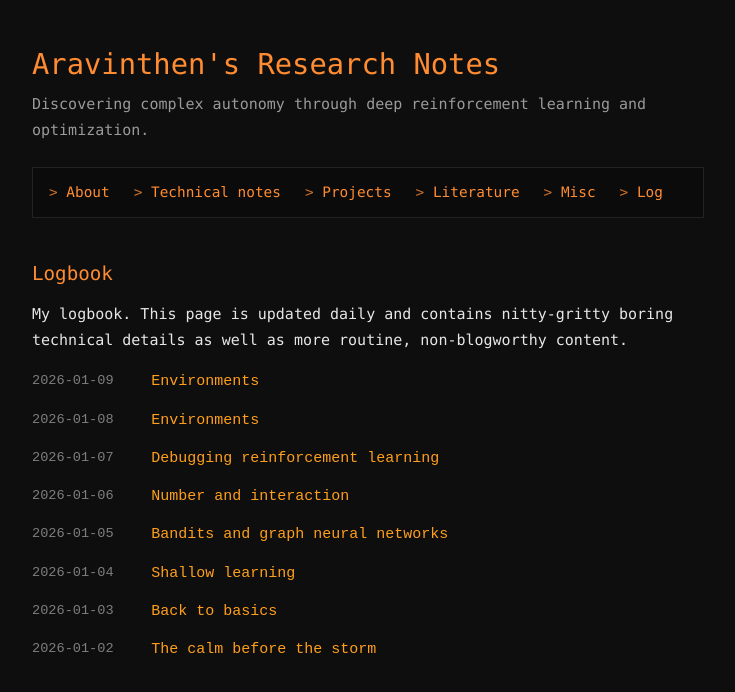
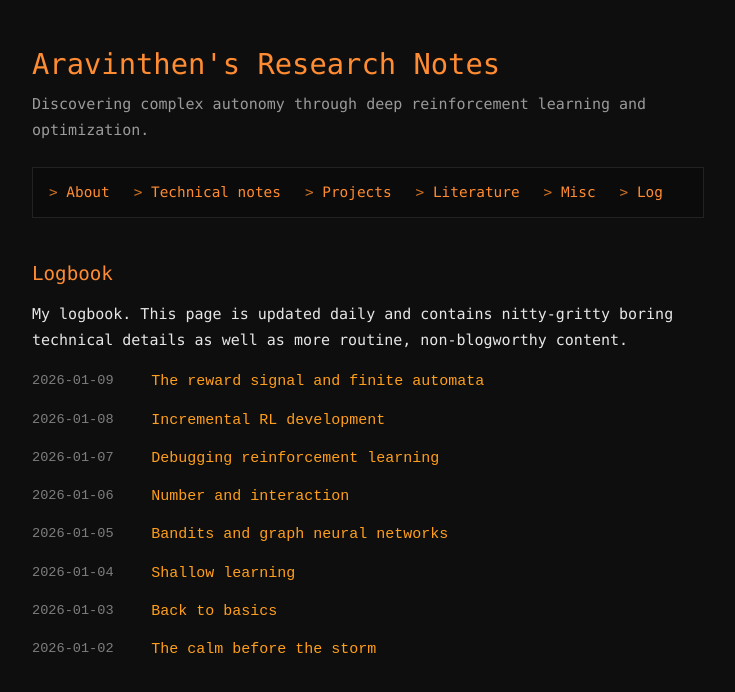
Before and after one commit to aravinthen/aravinthen.github.io, a Jekyll site: the page built from log/index.html, in a window 1280 px wide. Shown: the top 692 px of the page, without its empty margins (272-1007 px from the left). Built offline with Jekyll 4.4.1, drawn with Linux system fonts in a browser that asks for light colours.

Commit message:
title corrections

```diff
--- a/_log/2026-01-08-post7.md
+++ b/_log/2026-01-08-post7.md
@@ -1,6 +1,6 @@
 ---
 layout: log
-title: Environments
+title: Incremental RL development
 date: 2026-01-08
 tags: [reinforcement-learning]
 ---
--- a/_log/2026-01-09-post8.md
+++ b/_log/2026-01-09-post8.md
@@ -1,6 +1,6 @@
 ---
 layout: log
-title: Environments
+title: The reward signal and finite automata
 date: 2026-01-09
 tags: [reinforcement-learning]
 ---
@@ -12,8 +12,7 @@ tags: [reinforcement-learning]
 1. The boundary between the agent and the environment is by no means fixed - it can be moved at will.
 2. I fell into a trap today: I forgot that many situations are *partially observable* i.e. in poker, where you can't see opponent cards. This disqualifies the basic Markov decision process as an appropriate modelling approach. This is something that people reading S&B after exposure to SOTA methods might have to get used to.
 3. Everything is in some way a generalisation of finite automata. This makes me happy, because I like finite automata. :)
-4. Some of this stuff is pretty deep in how clinically it treats very relevant subject matter to human experience. "All of what we mean by goals and purposes can be well thought of as the maximization of the expected value of the cumulative sum of a received
-scalar signal (called reward)."
+4. Some of this stuff is pretty deep in how clinically it treats very relevant subject matter to human experience. "All of what we mean by goals and purposes can be well thought of as the maximization of the expected value of the cumulative sum of a received scalar signal (called reward)."
 
 ## Remarks
 1. Got no sleep last night. Probably a sign that I have to start being more disciplined with my sleep schedule. As such, I decided to just focus on Sutton and Barto today. The mathematical sophistication here is somewhere around the level of an undergraduate textbook, so it's quite easy getting through it.
```
